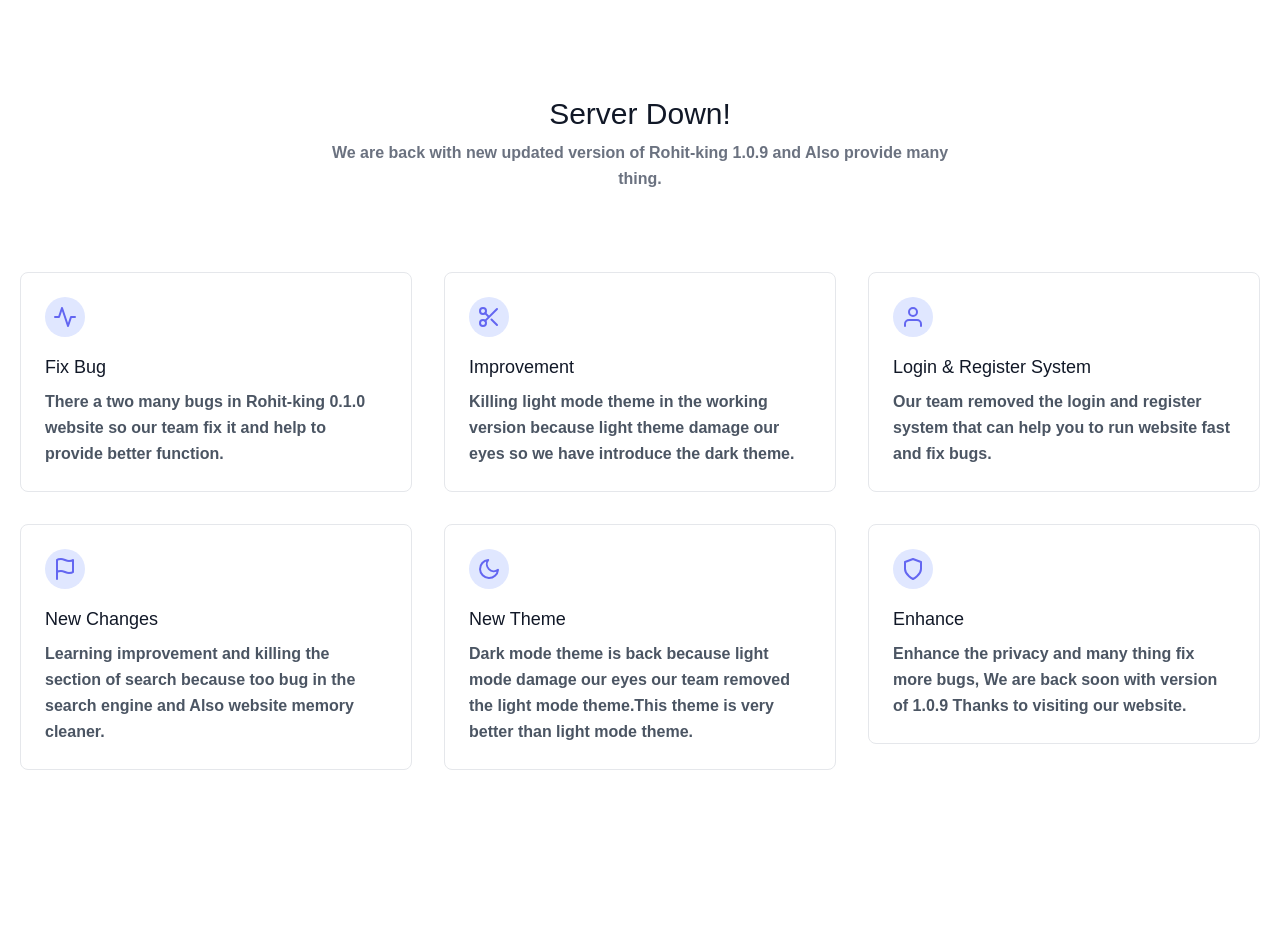
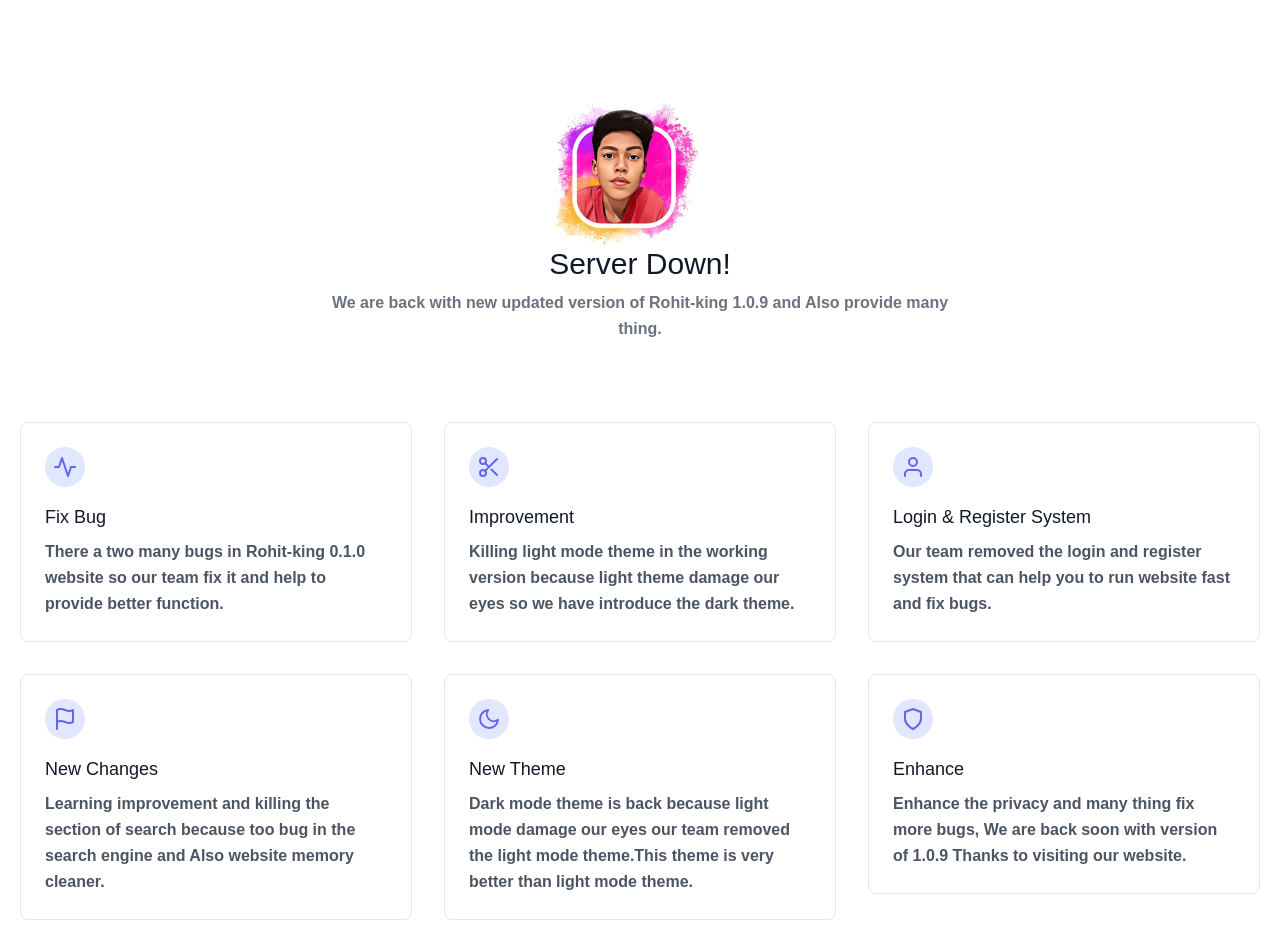
Before and after one commit to CrisisCreator/Rohit-king.github.io, a plain HTML site: page index.html in a window 1280 px wide. Before the commit the page ends 866 px from the top, so only its background shows below. Drawn offline with nearby package versions, Linux system fonts and the light colour scheme.

Commit message:
Update index.html

```diff
--- a/index.html
+++ b/index.html
@@ -6,6 +6,7 @@
     <meta name="viewport" content="width=device-width, initial-scale=1.0">
     <title>Server Is Down</title>
     <script src="https://cdn.tailwindcss.com"></script>
+    <link rel="shortcut icon" href="rohit.png" type="image/x-icon">
     <style>
         body{
             font-family: sans-serif;
@@ -17,7 +18,7 @@
     <section class="text-gray-600 body-font">
         <div class="container px-5 py-24 mx-auto">
           <div class="flex flex-wrap w-full mb-20 flex-col items-center text-center">
-            <h1 class="sm:text-3xl text-2xl font-medium title-font mb-2 text-gray-900">Server Down!</h1>
+            <h1 class="sm:text-3xl text-2xl font-medium title-font mb-2 text-gray-900"><span><img src="rohit.png" width="150px"></span>Server Down!</h1>
             <p class="lg:w-1/2 w-full leading-relaxed text-gray-500">We are back with new updated version of Rohit-king 1.0.9 and Also provide many thing.</p>
           </div>
           <div class="flex flex-wrap -m-4">
```
Also changed, not shown: rohit.png (added).
